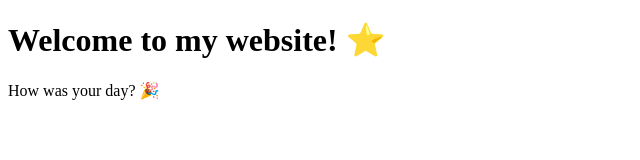
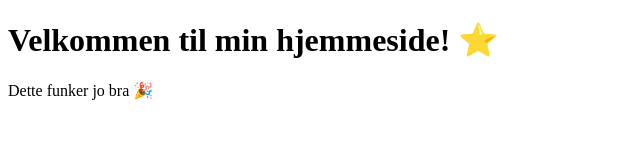
Before and after one commit to perfjelde/html-side, a plain HTML site: page index.html in a window 1280 px wide. Shown: the whole page, without its empty margins (0-640 px from the left). Drawn offline with Linux system fonts and the light colour scheme.

Commit message:
Oppdatert HTML-siden

```diff
--- a/index.html
+++ b/index.html
@@ -1,10 +1,10 @@
 <!DOCTYPE html>
 <html>
    <head>
-      <title>My Cool Website</title>
+      <title>Et eksempel på HTML-side publisert på GitHub</title>
    </head>
    <body>
-      <h1>Welcome to my website! ⭐️</h1>
-      <p>How was your day? 🎉</p>
+      <h1>Velkommen til min hjemmeside! ⭐️</h1>
+      <p>Dette funker jo bra 🎉</p>
    </body>
 </html>
```
